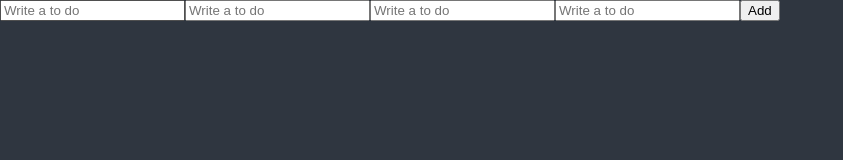
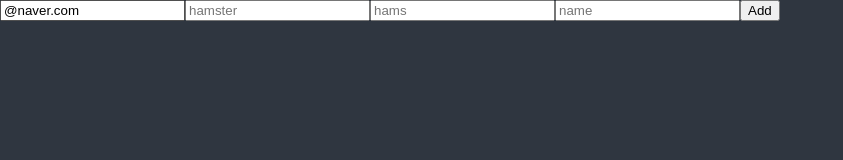
Before and after one commit to HamsterStudent/React-study, a React (Create React App) app: page / in a window 1280 px wide. Shown: the top 160 px of the page, without its empty margins (0-843 px from the left). Built offline with nearby package versions, Linux system fonts and the light colour scheme.

Commit message:
react-hook-form

```diff
--- a/src/ToDoList.tsx
+++ b/src/ToDoList.tsx
@@ -29,35 +29,87 @@ import { useForm, useFormState } from "react-hook-form";
 //   );
 // }
 
+interface IForm {
+  email: string;
+  hamster: string;
+  name: string;
+  hams: string;
+  extraError?: string;
+}
+
 function ToDoList() {
-  const { register, handleSubmit, formState } = useForm();
-  const onVaild = (data: any) => {
-    console.log(data);
+  const {
+    register,
+    handleSubmit,
+    formState: { errors },
+    setError,
+  } = useForm<IForm>({
+    // defaultValues 항목 기본값을 설정해주는 역할
+    defaultValues: {
+      email: "@naver.com",
+    },
+  });
+  const onVaild = (data: IForm) => {
+    if (data.hamster !== data.hams) {
+      setError(
+        "hams",
+        { message: "Hamsters are not the same" },
+        { shouldFocus: true },
+        // shouldFocus는 에러가 발생한 부분에 포커스 발생시키는 역할
+      );
+    }
+    // setError는 발생하는 문제에 따라 추가적으로 에러를 설정할 수 있다.
+    // setError("extraError", { message: "Server offline" });
   };
-  console.log(formState.errors);
+  console.log(errors);
   return (
     <div>
       <form onSubmit={handleSubmit(onVaild)}>
         <input
-          {...register("toDo", { required: true })}
-          placeholder="Write a to do"
+          {...register("email", {
+            required: "Email is required",
+            pattern: {
+              value: /^[A-Za-z0-9._%+-]+@naver.com$/,
+              message: "Only naver.com emails allowed",
+            },
+          })}
+          placeholder="email"
         />
+        <span>{errors?.email?.message}</span>
         <input
-          {...register("hamster", { required: true })}
-          placeholder="Write a to do"
+          {...register("hamster", {
+            required: "hamster is cute",
+            minLength: { value: 5, message: "your pass too short" },
+          })}
+          placeholder="hamster"
         />
-        <input
-          {...register("pass", { required: true, minLength: 10 })}
-          placeholder="Write a to do"
-        />
+        <span>{errors?.hamster?.message}</span>
         <input
           {...register("hams", {
             required: "password is required",
-            minLength: { value: 5, message: "your pass too short" },
           })}
-          placeholder="Write a to do"
+          placeholder="hams"
         />
+        <span>{errors?.hams?.message}</span>
+
+        <input
+          {...register("name", {
+            required: "name is required",
+            // validate는 함수를 받고, boolen을 반환한다.
+            validate: {
+              noHamster: (value) =>
+                value.includes("hamster") ? "no hamster allowed" : true,
+
+              noHams: (value) =>
+                value.includes("hams") ? "no hams allowed" : true,
+            },
+          })}
+          placeholder="name"
+        />
+        <span>{errors?.name?.message}</span>
+
         <button>Add</button>
+        <span>{errors?.extraError?.message}</span>
       </form>
     </div>
   );
```
